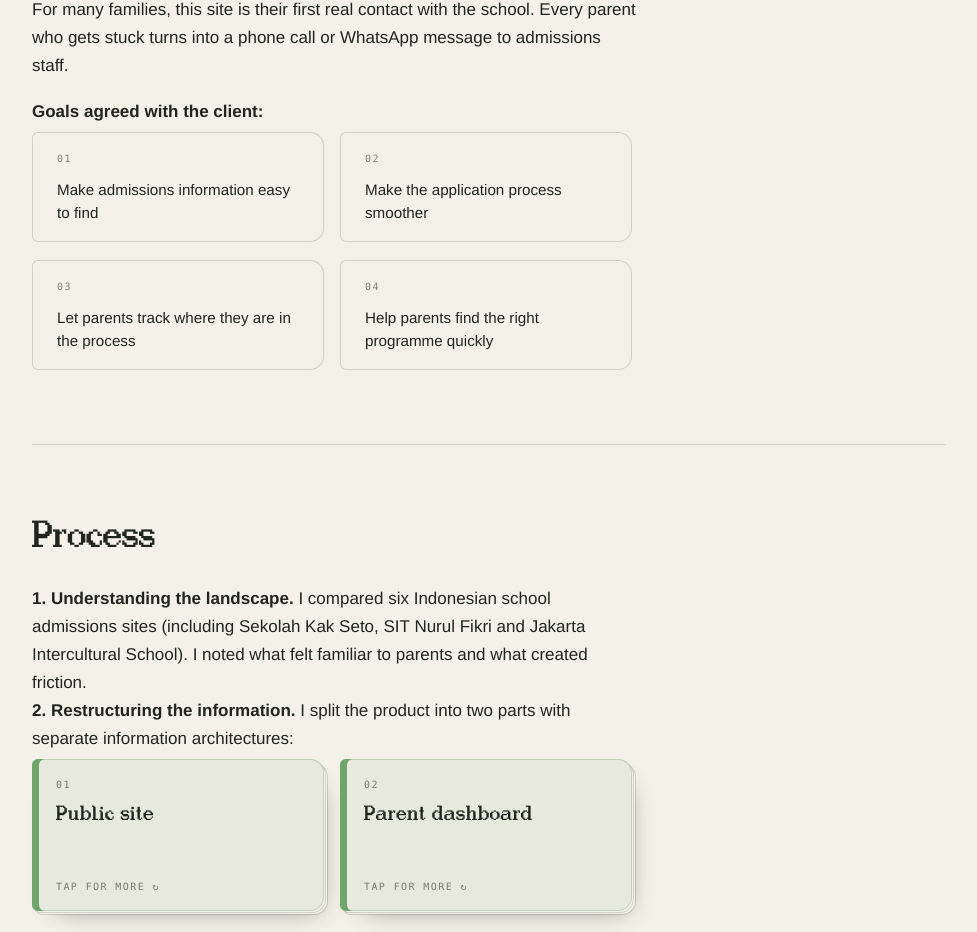
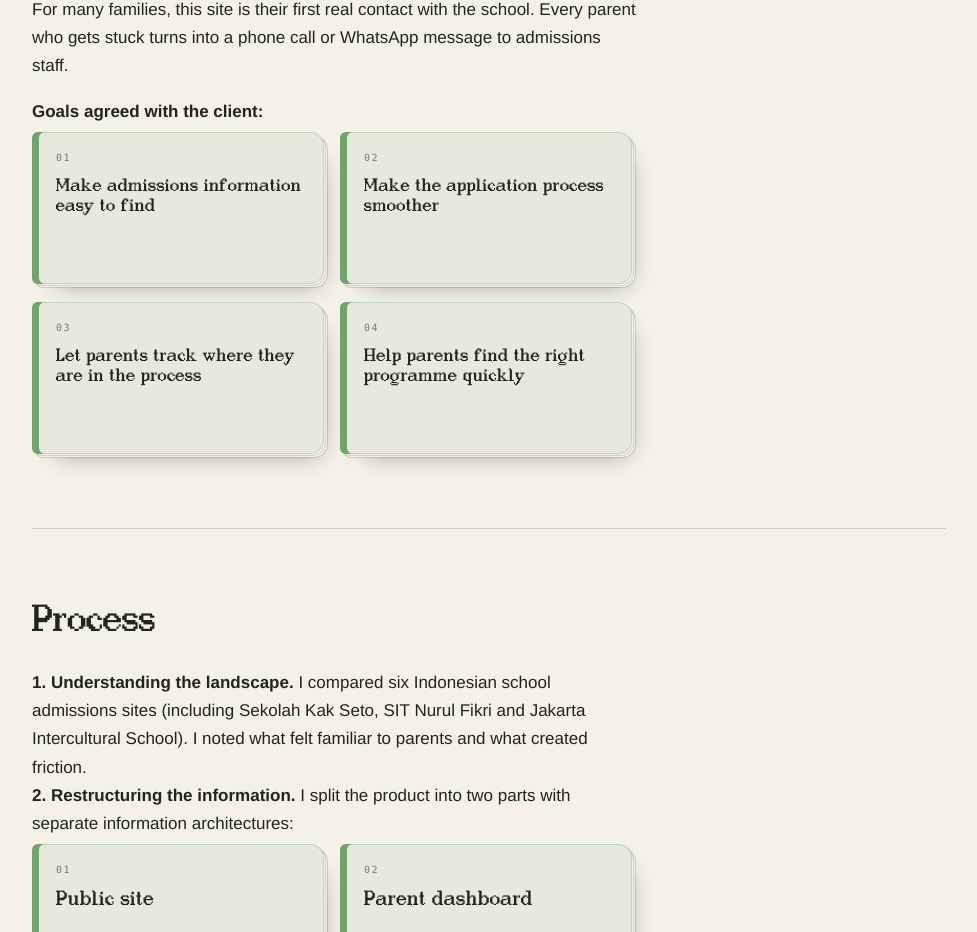
Before and after one commit to sumayyats/sumayya-portfolio, a Next.js app: page /case/asta in a window 1280 px wide. Shown: the part 2480-3412 px from the top of the page, without its empty margins (286-1263 px from the left). Built offline with nearby package versions, Linux system fonts and the light colour scheme.

Commit message:
Flip cards: bold mid-sentence becomes the front; plain items wear the cover too
Co-Authored-By: Claude Opus 5.5 <noreply@anthropic.com>

```diff
--- a/src/app/globals.css
+++ b/src/app/globals.css
@@ -399,7 +399,7 @@ body {
 }
 .flip-back-text { margin: 0; font-size: calc(0.95rem * var(--reading-scale)); line-height: 1.55; color: var(--ink); }
 .flip-card.is-static { cursor: default; }
-.flip-card.is-static .flip-face { min-height: 0; background: var(--paper); border: 1px solid var(--edge); }
+.flip-card.is-static .flip-lead { font-size: calc(1.05rem * var(--reading-scale)); }
 @media (prefers-reduced-motion: reduce) {
   /* no swing and no lift: the cover fades away instead */
   .flip-card { transform: none !important; }
--- a/src/components/FlipCards.tsx
+++ b/src/components/FlipCards.tsx
@@ -55,7 +55,14 @@ const tiltHandlers = {
 /** Splits "**Lead.** rest" into the front and back of a card. */
 export function splitLead(item: string): { lead: string; back: string } | null {
   const m = item.match(/^\*\*([\s\S]+?)\*\*\s*([\s\S]*)$/);
-  if (!m) return null;
+  if (!m) {
+    // bold mid-sentence ("A **time filter** on History…"): the bold phrase
+    // is the front, the whole sentence the back
+    const mid = item.match(/\*\*([\s\S]+?)\*\*/);
+    if (!mid) return null;
+    const t = mid[1].trim().replace(/[.:]$/, "");
+    return { lead: t.charAt(0).toUpperCase() + t.slice(1), back: item };
+  }
   const [, rawLead, rest] = m;
   if (!rest.trim()) return null;
   // "Lead." / "Lead:" ends a thought, so the back is just what follows; a
@@ -74,11 +81,14 @@ function FlipCard({ item, index, render }: { item: string; index: number; render
 
   if (!parts) {
     return (
+      // nothing to reveal: the same cover, without the turn
       <div className="flip-card is-static" {...tiltHandlers}>
-        <div className="flip-face">
-          <span className="flip-num">{num}</span>
-          <p className="flip-back-text">{render(item)}</p>
-        </div>
+        <span className="flip-inner">
+          <span className="flip-face flip-front">
+            <span className="flip-num">{num}</span>
+            <span className="flip-lead">{render(item)}</span>
+          </span>
+        </span>
       </div>
     );
   }
```
